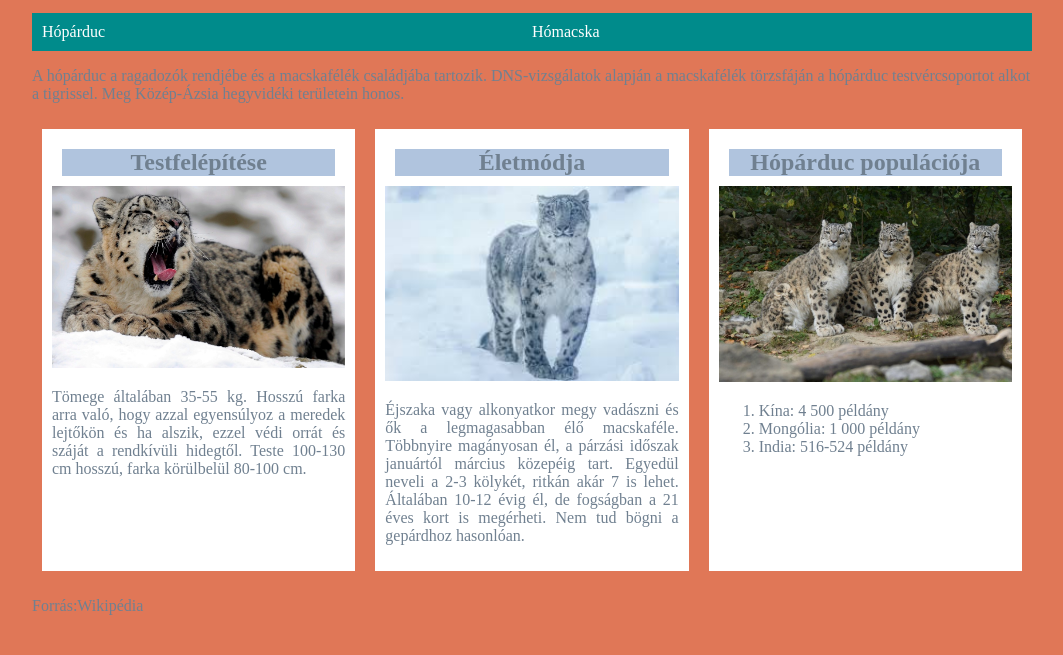
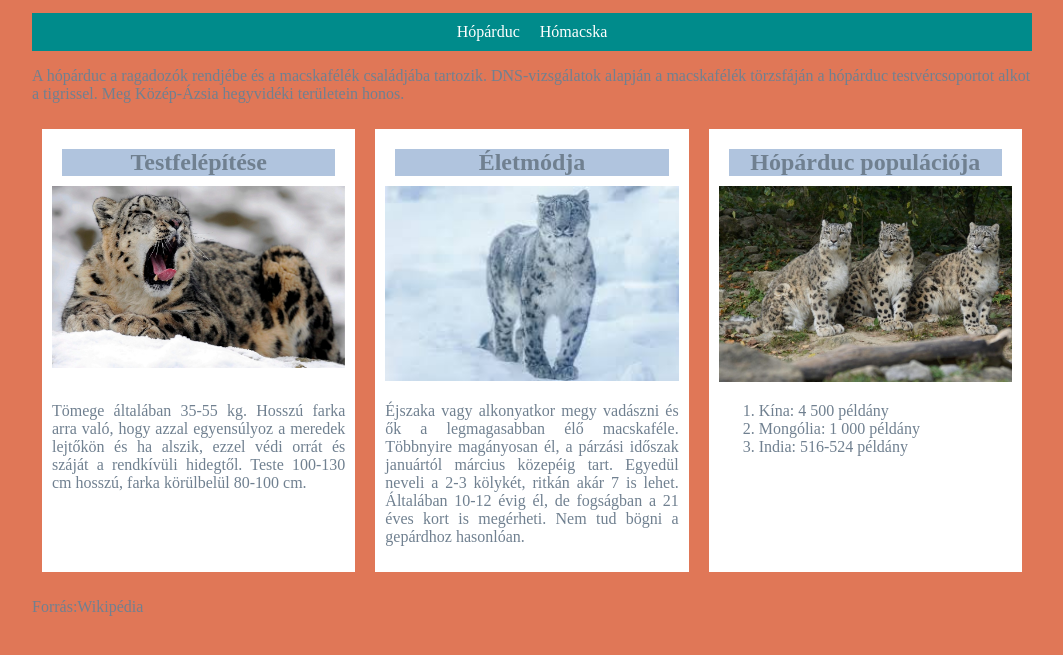
Before and after one commit to harnosvandaalina/javito_dolgozat, a plain HTML site: page index.html in a window 1280 px wide. Shown: the part 111-766 px from the top of the page, without its empty margins (108-1171 px from the left). Drawn offline with Linux system fonts and the light colour scheme.

Commit message:
minmax fuggveny

```diff
--- a/stilus.css
+++ b/stilus.css
@@ -22,8 +22,10 @@ body {
   background-color: darkcyan;
   padding: 10px;
   display: grid;
-  grid-template-columns: 1fr 1fr;
-}
+  grid-auto-flow: column;
+  justify-content: center;
+  gap: 20px;}
+
 a:hover {
     color: rgb(22, 14, 14);
     background-color: aqua;
@@ -35,7 +37,8 @@ a{
 }
 .tartalom{
     display: grid;
-    grid-template-columns: 1fr 1fr 1fr;
+    /* grid-template-columns: 1fr 1fr 1fr; */
+    grid-template-columns: repeat(auto-fit, minmax(250px, 1fr));
 }
 h2{
     text-align: center;
@@ -51,21 +54,23 @@ img{
     margin: 10px;
     text-align: justify;
     padding: 10px;
+    display: grid;
+    grid-template-rows: auto 200px 1fr;
 
 }
 
 /*tablet*/
-@media screen and (max-width: 750px) {
+/* @ media screen and (max-width: 750px) {
   .tartalom {
     display: grid;
     grid-template-columns: 2fr 1fr;
   }
   .menu ul {
     grid-template-columns: 1fr 1fr;
-  }
-}
+  } */
+
 /*telefon*/
-@media screen and (max-width: 500px) {
+/* @media screen and (max-width: 500px) {
   .tartalom {
     display: grid;
     grid-template-columns: 1fr;
@@ -74,3 +79,4 @@ img{
     grid-template-columns: 1fr;
   }
 }
+ */
```
